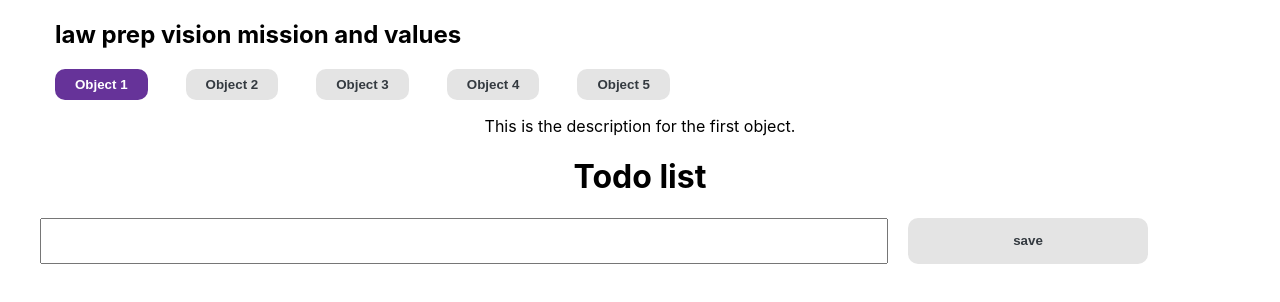
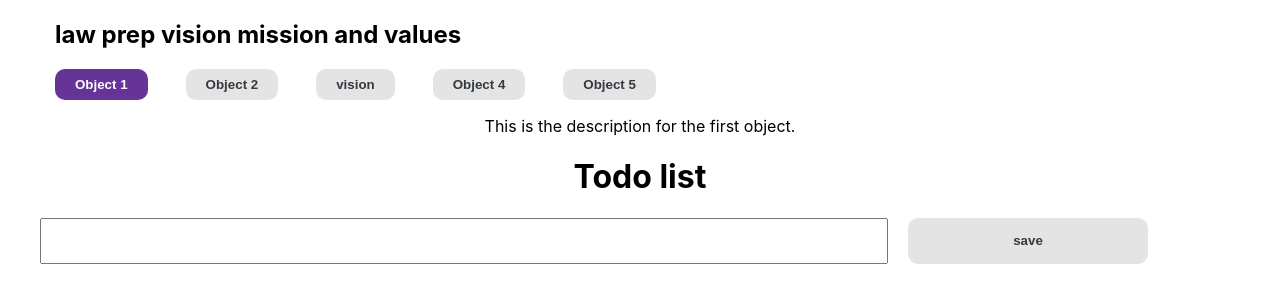
Before and after one commit to Sibtain-Iqbal/todolist, a React (Create React App) app: page / in a window 1280 px wide. Shown: the top 302 px of the page. Built offline with nearby package versions, Linux system fonts and the light colour scheme.

Commit message:
tabsshowing

```diff
--- a/src/App.css
+++ b/src/App.css
@@ -96,10 +96,7 @@ form button{
   padding: 0;
   gap: 20px;
 }
-.tabsouter ul li {
 
-
-}
 
 
 
--- a/src/App.js
+++ b/src/App.js
@@ -46,15 +46,10 @@ function App() {
 
 
 
+  const [activetabs ,setactivetabs] =useState(0)
+  const [tabsshow,settabsshow] =useState(tabs[0])
 
 
-
-  const [activetab, setactivetab] = useState(0)
-  const [tabshow, settabsshow] = useState(tabs[0])
-
-  const changebtncolor =(indexss)=>{
-    setactivetab(indexss)
-  }
 
 
   return (
@@ -64,22 +59,20 @@ function App() {
         <h2 style={{ textAlign: 'left' }} >law prep vision mission and values</h2>
 
         <ul>
-          {tabs.map((tabsitem, indexss) => {
-            // alert(indexss)
-            return (
+
+          {tabs.map((tabsitems,index)=>{
+            return(
               <li>
-                <button onClick={()=>changebtncolor()} className={activetab==indexss? 'activebutton' : ''}>{tabsitem.title}</button>
+                <button className={activetabs ==index ? 'activebutton' : ''}>{tabsitems.title}</button>
               </li>
             )
           })}
 
         </ul>
 
-        {
-          tabshow !== undefined ?
-            <p>{tabshow.description}</p>
-            : ''
-        }
+         {
+          tabsshow!==undefined ? <p>{tabsshow.description}</p> : <h1>this is undefines</h1>
+         }
 
 
       </div>
--- a/src/data/tabs.jsx
+++ b/src/data/tabs.jsx
@@ -8,7 +8,7 @@ export const tabs = [
       "description": "This is the description for the second object."
     },
     {
-      "title": "Object 3",
+      "title": "vision",
       "description": "This is the description for the third object."
     },
     {
```
